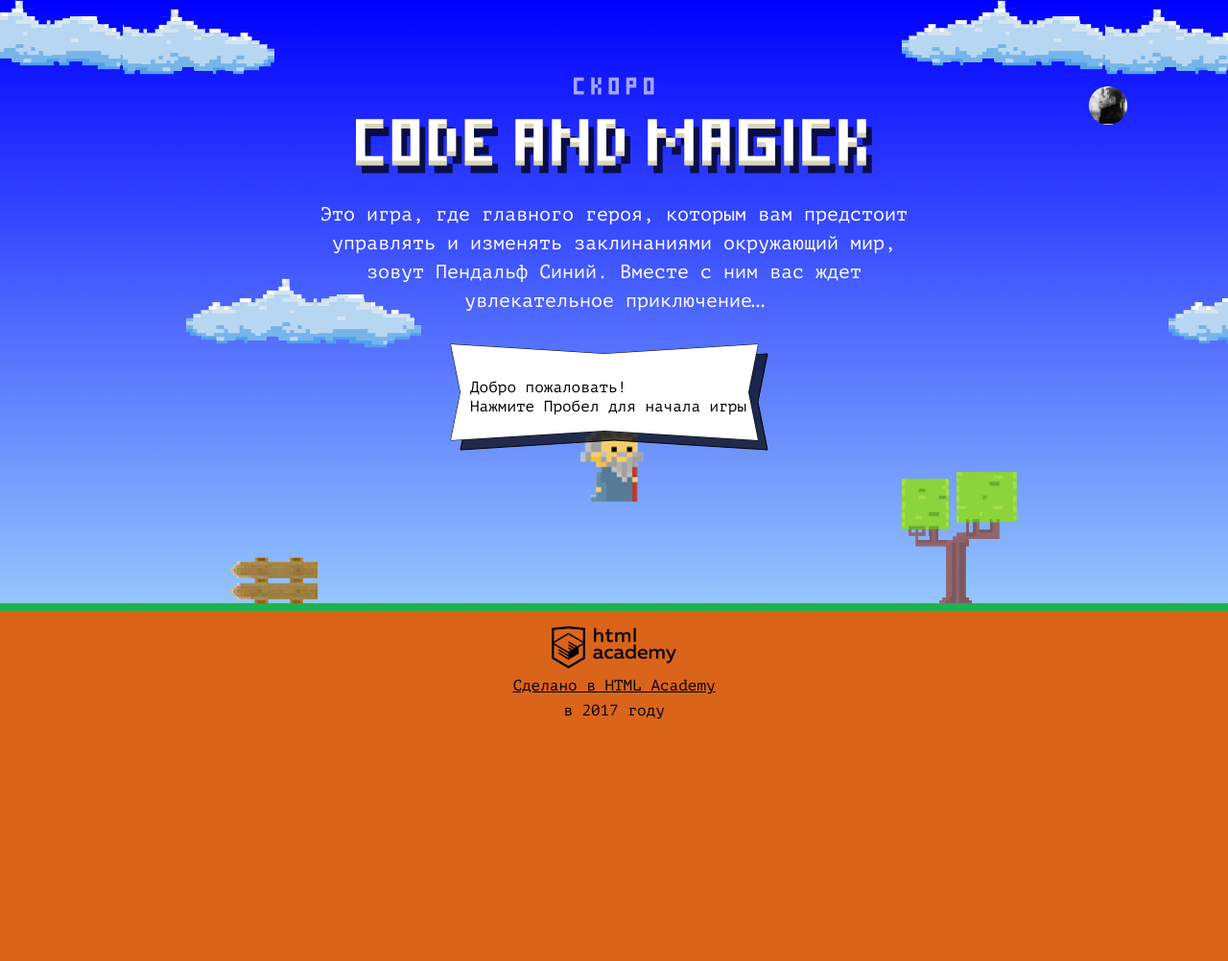
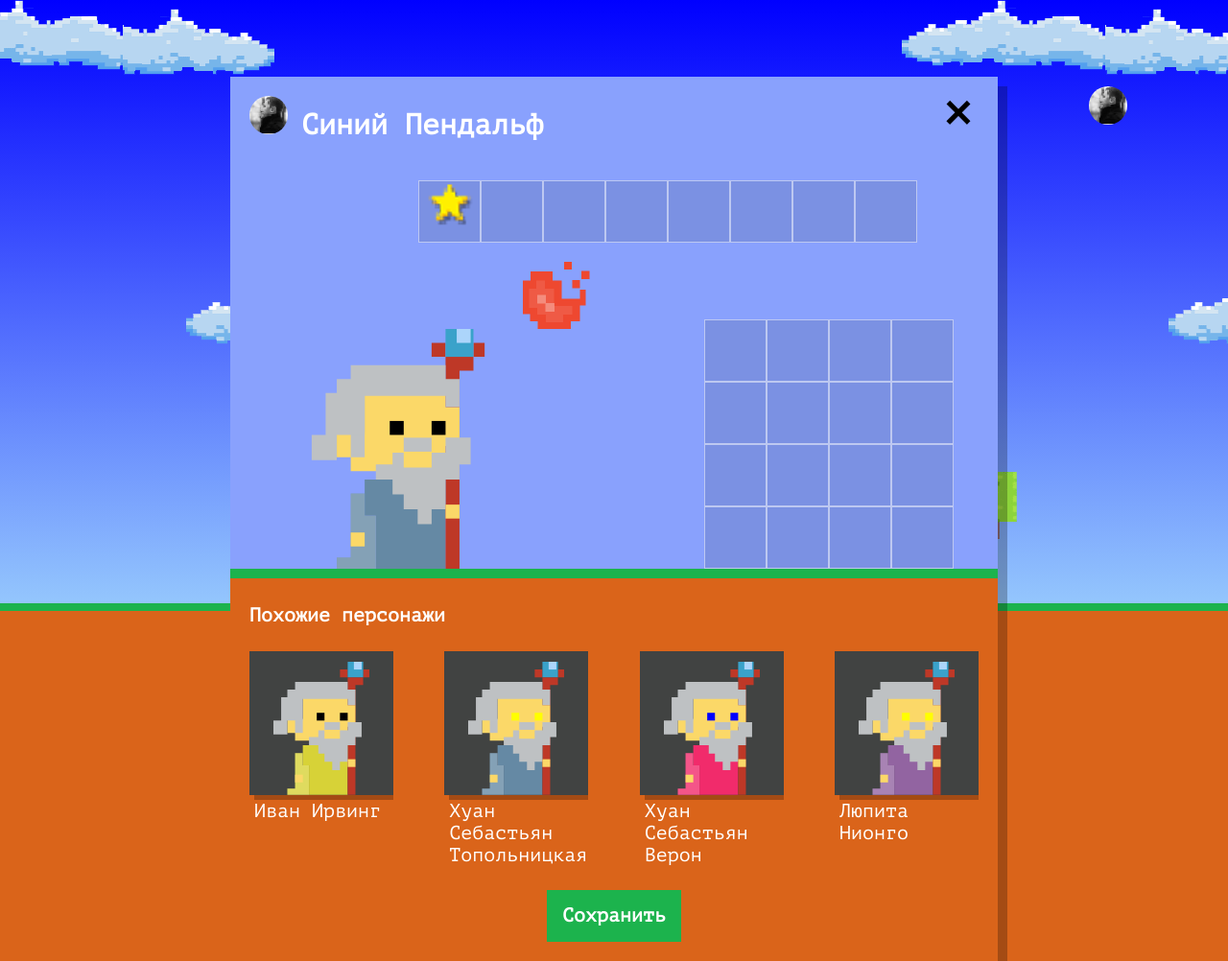
Before and after one commit to ilyaip/591239-code-and-magick-21, a website: page index.html in a window 1280 px wide. Shown: the whole page at 96% size. Before the commit the page ends 800 px from the top, so only its background shows below. Drawn offline with Linux system fonts and the light colour scheme.

Commit message:
Training project: we are the Horde

```diff
--- a/index.html
+++ b/index.html
@@ -209,6 +209,8 @@
 
 <script src="js/stat.js"></script>
 
+<script src="js/setup.js"></script>
+
 <script src="js/game.js"></script>
 
 </body>
--- /dev/null
+++ b/js/setup.js
@@ -0,0 +1,60 @@
+'use strict';
+
+function getRandomInt(min, max) {
+	return Math.floor(Math.random() * (max - min + 1)) + min;
+}
+
+var userDialog = document.querySelector(".setup");
+userDialog.classList.remove("hidden");
+
+document.querySelector(".setup-similar").classList.remove("hidden");
+
+var similarListElement = document.querySelector(".setup-similar-list");
+var similarWizardTemplate = document.querySelector("#similar-wizard-template")
+    .content
+    .querySelector(".setup-similar-item");
+
+var WIZARD_NAMES = ["Иван", "Хуан Себастьян", "Мария", "Кристоф", "Виктор", "Юлия", "Люпита", "Вашингтон"];
+
+var WIZARD_SURNAMES = ["да Марья", "Верон", "Мирабелла", "Вальц", "Онопко", "Топольницкая", "Нионго", "Ирвинг"];
+
+var COAT_COLORS = ["rgb(101, 137, 164)", "rgb(241, 43, 107)", "rgb(146, 100, 161)", "rgb(56, 159, 117)", "rgb(215, 210, 55)", "rgb(0, 0, 0)"];
+
+var EYES_COLORS = ["black", "red", "blue", "yellow", "green"];
+
+var wizards = [
+  {
+    name: WIZARD_NAMES[getRandomInt(0, WIZARD_NAMES.length  - 1)],
+    surname: WIZARD_SURNAMES[getRandomInt(0, WIZARD_SURNAMES.length  - 1)],
+    coatColor: COAT_COLORS[getRandomInt(0, COAT_COLORS.length  - 1)],
+    eyesColor: EYES_COLORS[getRandomInt(0, EYES_COLORS.length  - 1)]
+  },
+  {
+    name: WIZARD_NAMES[getRandomInt(0, WIZARD_NAMES.length - 1)],
+    surname: WIZARD_SURNAMES[getRandomInt(0, WIZARD_SURNAMES.length  - 1)],
+    coatColor: COAT_COLORS[getRandomInt(0, COAT_COLORS.length  - 1)],
+    eyesColor: EYES_COLORS[getRandomInt(0, EYES_COLORS.length  - 1)]
+  },
+  {
+    name: WIZARD_NAMES[getRandomInt(0, WIZARD_NAMES.length - 1)],
+    surname: WIZARD_SURNAMES[getRandomInt(0, WIZARD_SURNAMES.length  - 1)],
+    coatColor: COAT_COLORS[getRandomInt(0, COAT_COLORS.length  - 1)],
+    eyesColor: EYES_COLORS[getRandomInt(0, EYES_COLORS.length  - 1)]
+  },
+  {
+    name: WIZARD_NAMES[getRandomInt(0, WIZARD_NAMES.length - 1)],
+    surname: WIZARD_SURNAMES[getRandomInt(0, WIZARD_SURNAMES.length  - 1)],
+    coatColor: COAT_COLORS[getRandomInt(0, COAT_COLORS.length  - 1)],
+    eyesColor: EYES_COLORS[getRandomInt(0, EYES_COLORS.length  - 1)]
+  }
+];
+
+for (var i = 0; i < WIZARD_NAMES.length; i++) {
+  var wizardElement = similarWizardTemplate.cloneNode(true);
+
+  wizardElement.querySelector(".setup-similar-label").textContent = wizards[i].name + " " + wizards[i].surname;
+  wizardElement.querySelector(".wizard-coat").style.fill = wizards[i].coatColor;
+  wizardElement.querySelector(".wizard-eyes").style.fill = wizards[i].eyesColor;
+
+  similarListElement.appendChild(wizardElement);
+}
```
